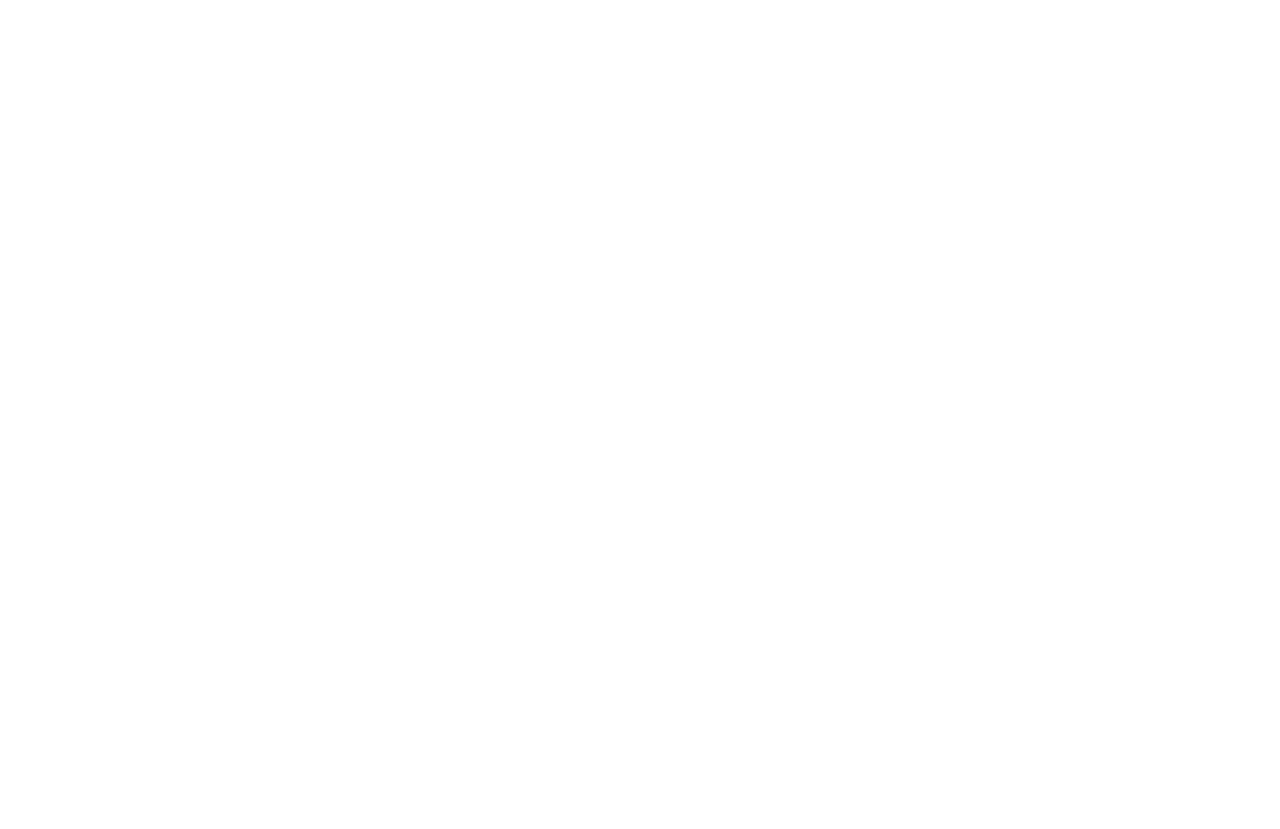
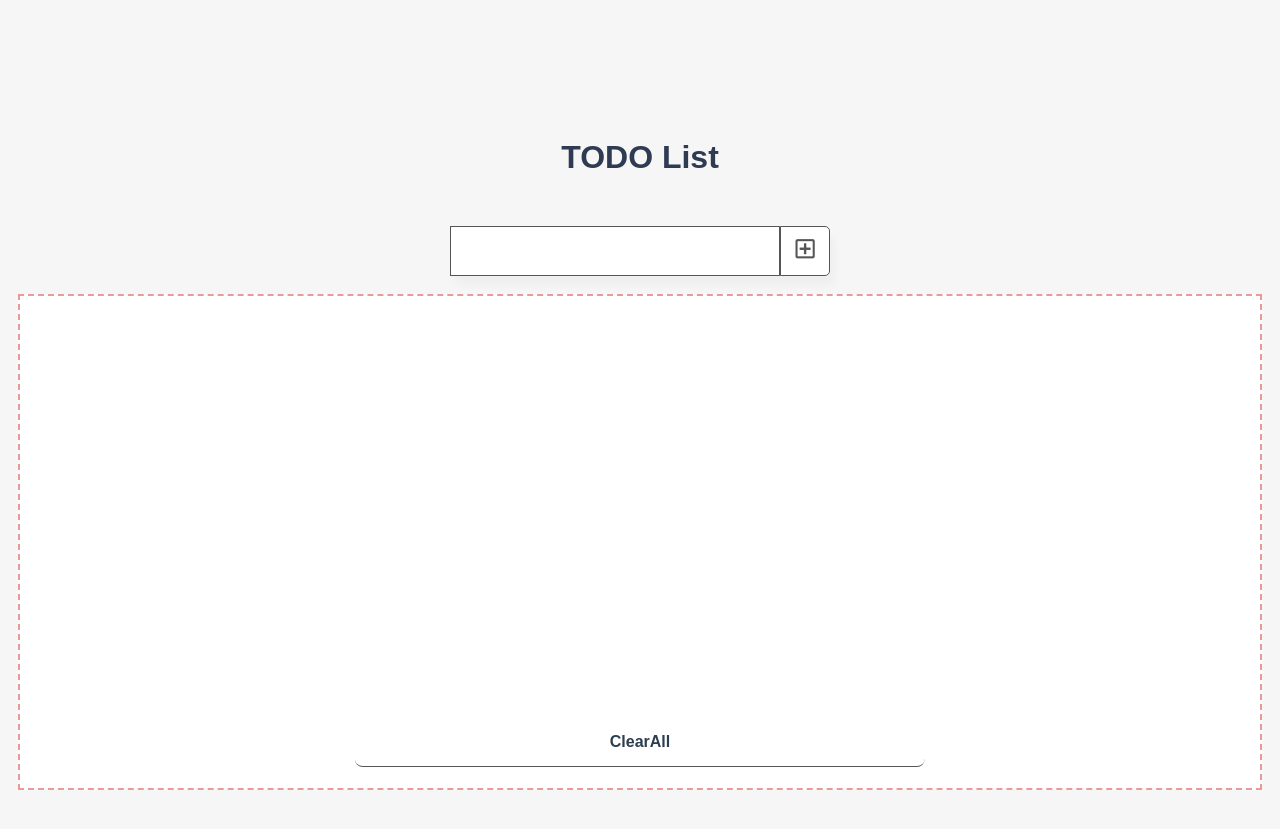
Before and after one commit to jisuny/strengthPublisher, a Vue app in the folder vue/vue_project/: page / in a window 1280 px wide. Shown: the part 3980-4809 px from the top of the page. Before the commit the page ends 3855 px from the top, so only its background shows below. Built offline with nearby package versions, Linux system fonts and the light colour scheme.

Commit message:
EJ- Todo list 예제 추가

```diff
--- a/vue/vue_project/src/App.vue
+++ b/vue/vue_project/src/App.vue
@@ -7,6 +7,10 @@
     <VBind/>
     <hr />
     <VPropsEmit/>
+    <hr />
+    <VProps/>
+    <hr />
+    <TodoClone/>
   </div>
 </template>
 
@@ -15,7 +19,8 @@
 import lifeCycle from './pages/main02/lifeCycle.vue'
 import VBind from './pages/main03/VBind.vue'
 import VPropsEmit from './pages/main04/VPropsEmit.vue'
-
+import VProps from './pages/main04/VProps.vue'
+import TodoClone from './pages/main05/TodoClone.vue'
 
 export default {
   name: 'App',
@@ -23,7 +28,9 @@
     HelloWorld,
     lifeCycle,
     VBind,
-    VPropsEmit
+    VPropsEmit,
+    VProps,
+    TodoClone,
   }
 }
 </script>
--- /dev/null
+++ b/vue/vue_project/src/components/clone/TodoFooterEj.vue
@@ -0,0 +1,45 @@
+<template>
+    <div
+    class="clearAllContainer"
+    >
+        <span
+        class="clearAllBtn"
+        @click="clearTodo"
+        >
+        ClearAll
+        </span>
+    </div>
+</template>
+
+<script>
+export default {
+    methods: {
+        clearTodo: function(){
+            localStorage.clear(); //모든 키 데이터 삭제
+        }
+    }
+}
+</script>
+
+<style lang="scss" scoped>
+
+.clearAllContainer {
+    width:46%;
+    margin:100px auto 20px;
+    height:50px;line-height:48px;
+    background:#FFF;
+    border-radius:5px;
+
+    position:absolute;
+    bottom:0;left:50%;transform:translateX(-50%);
+
+    .clearAllBtn {
+        display:block;
+        color:linear-gradient(45deg, #6462ea, #a7d4fd);
+        font-weight:bold;
+        border-bottom:1px solid #555;
+        border-radius:8px;
+    }
+}
+
+</style>
--- /dev/null
+++ b/vue/vue_project/src/components/clone/TodoHeadderEj.vue
@@ -0,0 +1,19 @@
+<template>
+    <div>
+        <h1>TODO List</h1>
+    </div>
+</template>
+
+<script>
+export default {
+
+}
+</script>
+
+<style lang="scss" scoped>
+    h1 {
+        color: #2F3B52;
+        font-weight: 900;
+        margin: 0 0 50px;
+    }
+</style>
--- /dev/null
+++ b/vue/vue_project/src/components/clone/TodoInputEj.vue
@@ -0,0 +1,76 @@
+<template>
+    <div class="inputBox shadow">
+        <!-- newTodoItem -->
+        <input type="text"
+        v-model="TodoItem"
+        @:keyup.enter="addTodo"
+        >
+        <!-- @keyup.enter => 엔터키 사용시에도 리스트 추가 -->
+
+        <span
+        class="addList"
+        @click="addTodo"
+        >
+            <i class="far fa-plus-square addBtn" aria-hidden="true"></i>
+        </span>
+    </div>
+</template>
+
+<script>
+export default {
+    data () {
+        return {
+            TodoItem:''
+        }
+    },
+    methods: {
+        addTodo: function(){
+            console.log(this.TodoItem);
+            //v-model 내용 저장
+            localStorage.setItem(this.TodoItem, this.TodoItem);
+            this.clearInput();
+        },
+        //초기화
+        clearInput: function(){
+            this.TodoItem="";
+        }
+    },
+}
+</script>
+
+<style lang="scss" scoped>
+    .inputBox {
+        background:#FFF;
+        height:50px;
+        line-height:50px;
+        border-radius:5px;
+        display:flex;
+        width:380px;
+        margin:0 auto;
+
+        input {
+            width:330px;
+            outline:none;
+            border:1px solid #555;
+            font-size:15px;
+            padding: 0 20px;
+            color:#555;
+            font-weight:700;
+            text-decoration:underline #f55;
+        }
+
+        .addList {
+            // background:linear-gradient(45deg, #6462ea, #a7d4fd);
+
+            display:block;
+            width: 50px;
+            border-radius: 0 5px 5px 0;
+            border:1px solid #555;
+            font-size: 22px;
+            line-height:42px;
+            // .addBtn {color:#fff; vertical-align:middle;}
+            .addBtn {color:#555; vertical-align:middle;}
+
+        }
+    }
+</style>
--- /dev/null
+++ b/vue/vue_project/src/components/clone/TodoListEj.vue
@@ -0,0 +1,75 @@
+<template>
+    <div>
+        <ul class="list_wrap">
+            <li
+            v-for="todoItem in todoItems"
+            v-bind:key="todoItem"
+            class="list_item"
+            >
+                {{ todoItem }}
+                <span
+                class="removeBtn"
+                @click="removeTodo(todoItem, index)"
+                >
+                    <i class="fas fa-trash-alt"></i>
+                </span>
+            </li>
+        </ul>
+    </div>
+</template>
+
+<script>
+
+export default {
+    data() {
+        return {
+            todoItems: []
+        }
+    },
+    methods: {
+        removeTodo: function(todoItem, index) {
+            localStorage.removeItem(todoItem);
+            this.todoItems.splice(index, 1); // 특정 index에서 하나
+        }
+    },
+    created: function() {
+        if (localStorage.length > 0) {
+            for (var i = 0; i < localStorage.length; i ++) {
+                if (localStorage.key(i) !== 'loglevel:webpack-dev-server') {
+                    this.todoItems.push(localStorage.key(i));
+                } // 키에 데이터쓰기
+            }
+        }
+    }
+}
+</script>
+
+<style lang="scss" scoped>
+    .list_wrap {
+        list-style:none;
+        padding:0;
+        margin:20px auto 0;
+        text-align:left;
+        max-width:340px;
+        max-height:46vh;
+        overflow:scroll;
+
+        .list_item {
+            display:flex;
+            min-height:50px;
+            height:50px;
+            line-height:46px;
+            margin:10px 0;
+            padding:0 20px;
+            background:#FFF;
+            border-radius:5px;
+            border-bottom:1px dashed #d38787;
+
+            .removeBtn {
+                margin-left:auto;
+                color:#de4343;
+            }
+
+        }
+    }
+</style>
--- /dev/null
+++ b/vue/vue_project/src/pages/main05/TodoClone.vue
@@ -0,0 +1,61 @@
+<template>
+    <div class="todo_wrap">
+        <TodoHeaderEj/>
+        <TodoInputEj/>
+        <div class="list_note">
+            <TodoListEj/>
+            <TodoFooterEj/>
+        </div>
+    </div>
+</template>
+
+<script>
+import TodoHeaderEj from '../../components/clone/TodoHeadderEj.vue'
+import TodoInputEj from '../../components/clone/TodoInputEj.vue'
+import TodoListEj from '../../components/clone/TodoListEj.vue'
+import TodoFooterEj from '../../components/clone/TodoFooterEj.vue'
+
+export default {
+    components:{
+        TodoHeaderEj,
+        TodoInputEj,
+        TodoListEj,
+        TodoFooterEj
+    }
+}
+</script>
+
+<style>
+    @import url('https://pro.fontawesome.com/releases/v5.10.0/css/all.css');
+    @import url('https://fonts.googleapis.com/css2?family=Itim&display=swap');
+
+    html, body {
+        font-family: 'Itim', cursive;
+    }
+    #app {
+        font-family: 'Itim', cursive;
+    }
+
+    .todo_wrap {
+        padding:200px 0 200px;
+        text-align:center;
+        background:#f6f6f6;
+    }
+
+    button {
+        border-style:groove;
+    }
+
+    .shadow {
+        box-shadow: 5px 10px 10px rgba(0,0,0,0.03);
+    }
+    .list_note {
+        background:#FFF;
+        border:2px dashed #eb9a9a;
+        padding:20px 10px 0;
+        margin:18px;
+        height:62vh;
+
+        position:relative;
+    }
+</style>
```
